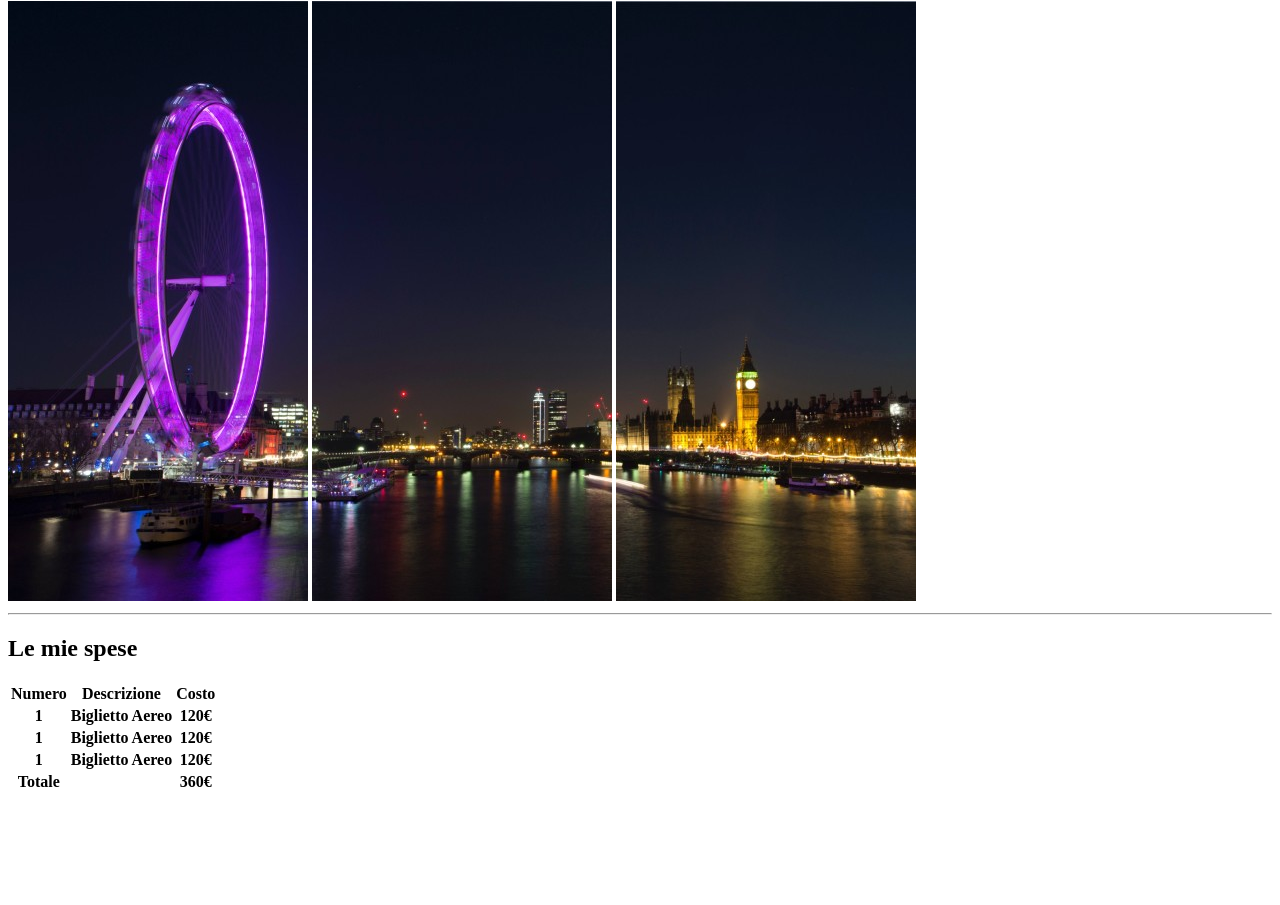
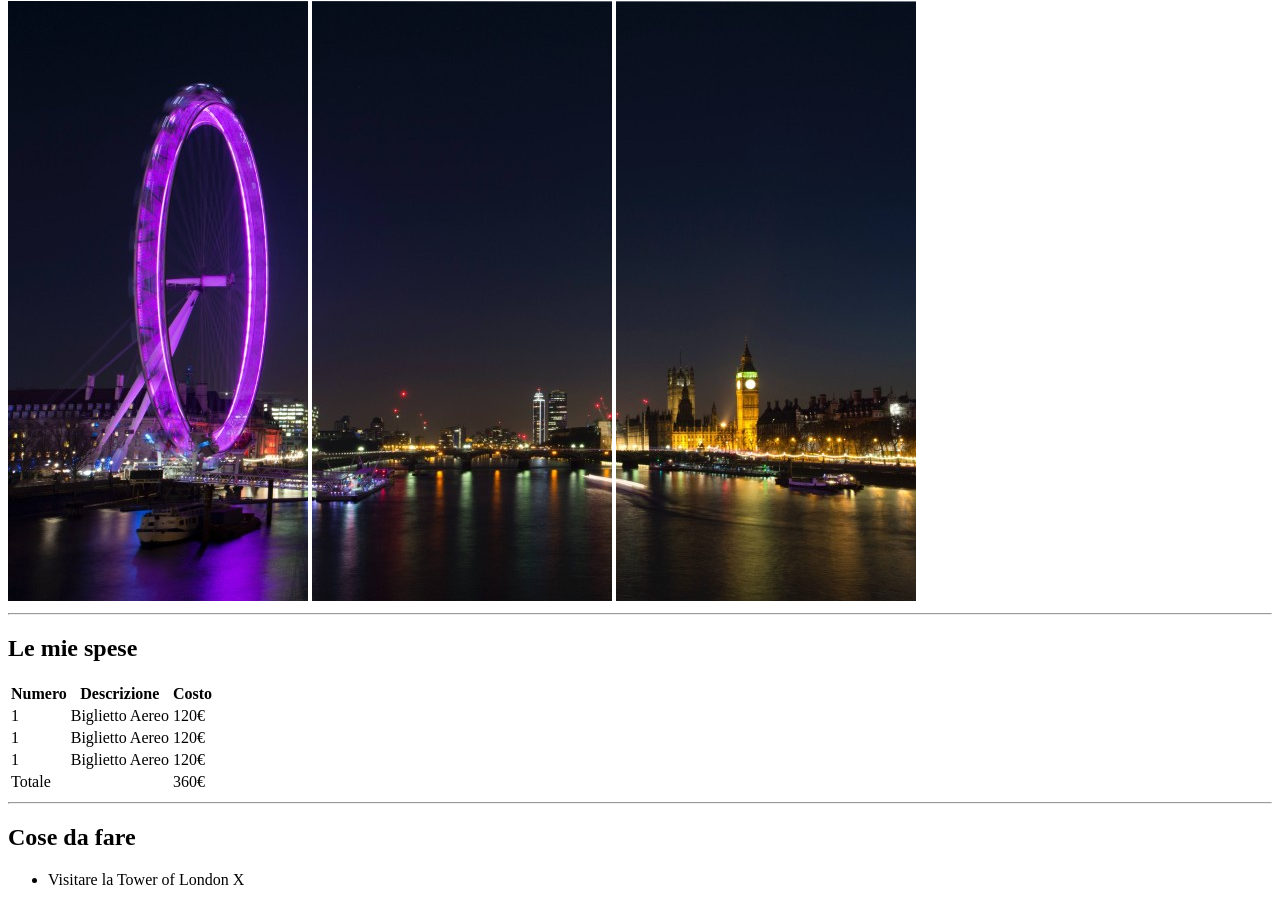
Before and after one commit to TommasoPezzola231/html-london-trip, a plain HTML site: page index.html in a window 1280 px wide. Shown: the part 79-984 px from the top of the page. Before the commit the page ends 881 px from the top, so only its background shows below. Drawn offline with Linux system fonts and the light colour scheme.

Commit message:
Tabella corretta

```diff
--- a/index.html
+++ b/index.html
@@ -17,6 +17,7 @@
     </header>
     <hr>
 
+    <main>
         <!--Tabella delle spese-->
         <section>
             <h2>Le mie spese</h2>
@@ -33,32 +34,42 @@
                 <!--Corpo tabella-->
                 <tbody>
                     <tr>
-                    <th>1</th>
-                    <th>Biglietto Aereo</th>
-                    <th>120€</th>
+                        <td>1</td>
+                        <td>Biglietto Aereo</td>
+                        <td>120€</td>
                     </tr>
                     <tr>
-                    <th>1</th>
-                    <th>Biglietto Aereo</th>
-                    <th>120€</th>
+                        <td>1</td>
+                        <td>Biglietto Aereo</td>
+                        <td>120€</td>
                     </tr>
                     <tr>
-                    <th>1</th>
-                    <th>Biglietto Aereo</th>
-                    <th>120€</th>
+                        <td>1</td>
+                        <td>Biglietto Aereo</td>
+                        <td>120€</td>
                     </tr>
+                </tbody>
 
                 <!--Chiusura Tabella-->
                 <tfoot>
                     <tr>
-                        <th>Totale</th>
-                        <th></th>
-                        <th>360€</th>
+                        <td>Totale</td>
+                        <td></td>
+                        <td>360€</td>
                     </tr>
                 </tfoot>
-            </tbody>
             </table>
+            <hr>
 
         </section>
+
+        <section>
+            <h2>Cose da fare</h2>
+            <ul>
+                <li>Visitare la Tower of London &Chi;</li>
+            </ul>
+        </section>
+
+    </main>
 </body>
 </html>
```
Lines whose indentation alone changed are shown as unchanged.
